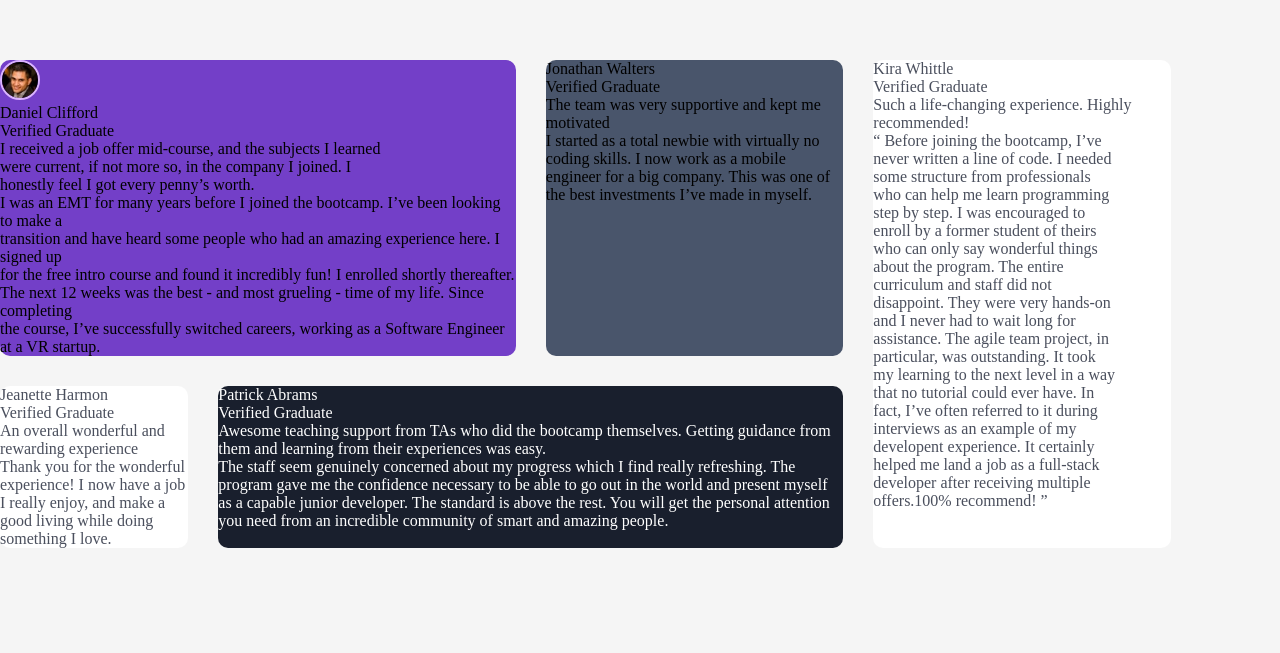
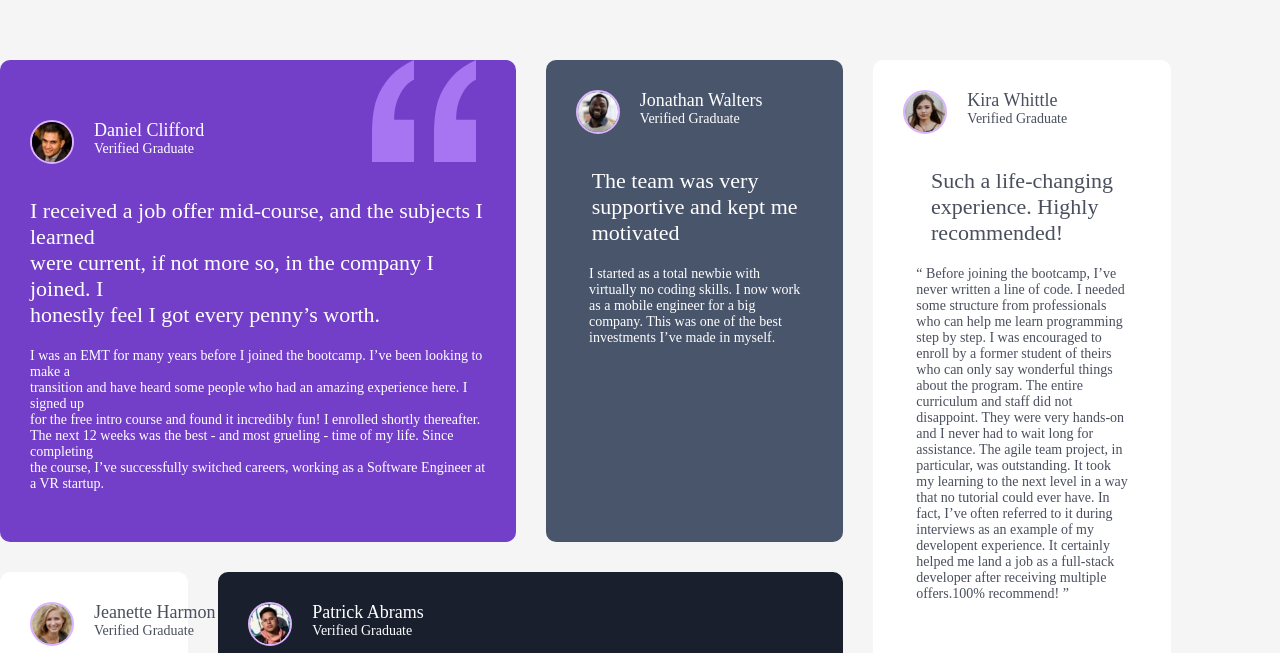
Before and after one commit to bakhriddinoff/testimonials-grid-section-main, a plain HTML site: page index.html in a window 1280 px wide. Shown: the part 240-893 px from the top of the page. Before the commit the page ends 800 px from the top, so only its background shows below. Drawn offline with Linux system fonts and the light colour scheme.

Commit message:
add all cards

```diff
--- a/index.html
+++ b/index.html
@@ -14,6 +14,7 @@
   <main>
     <!-- Cards -->
     <div class="card1">
+      <img class="sign" src="./images/bg-pattern-quotation.svg" alt="">
       <div class="wrapper">
         <div class="img-wrap">
           <img class="imgs1" src="./images/image-daniel.jpg" alt="Daniel Clifford">
@@ -27,24 +28,26 @@
         <p class="text1">  I received a job offer mid-course, and the subjects I learned <br> were current, if not more so, in the company I joined. I <br> honestly feel I got every penny’s worth.</p>
       </div>
       <div class="texts-wrapper">
-        <p class="text2">  I was an EMT for many years before I joined the bootcamp. I’ve been looking to make a <br> transition and have heard some people who had an amazing experience here. I signed up <br> for the free intro course and found it incredibly fun! I enrolled shortly thereafter. <br> The next 12 weeks was the best - and most grueling - time of my life. Since completing <br> the course, I’ve successfully switched careers, working as a Software Engineer at a VR startup.</p>
+        <p class="text2">I was an EMT for many years before I joined the bootcamp. I’ve been looking to make a <br> transition and have heard some people who had an amazing experience here. I signed up <br> for the free intro course and found it incredibly fun! I enrolled shortly thereafter. <br> The next 12 weeks was the best - and most grueling - time of my life. Since completing <br> the course, I’ve successfully switched careers, working as a Software Engineer at a VR startup.</p>
       </div>
     </div>
 
 <!-- Cards2 -->
     <div class="card2">
       <div class="wrapper">
-        <div class="img-wrap"></div>
+        <div class="img-wrap">
+          <img class="imgs1" src="./images/image-jonathan.jpg" alt="Jonathan">
+        </div>
         <div class="text-wrap">
           <p class="name">Jonathan Walters</p>
           <div class="job">Verified Graduate</div>
         </div>
       </div>
       <div class="texts-wrapper">
-        <p class="text1">  The team was very supportive and kept me motivated</p>
+        <p class="text1">  The team was very <br> supportive and kept me <br> motivated</p>
       </div>
       <div class="texts-wrapper">
-        <p class="text2">  I started as a total newbie with virtually no coding skills. I now work as a mobile engineer for a big company. This was one of the best investments I’ve made in myself.</p>
+        <p class="text2">  I started as a total newbie with <br> virtually no coding skills. I now work <br> as a mobile engineer for a big <br> company. This was one of the best <br> investments I’ve made in myself.</p>
       </div>
     </div>
 
@@ -52,12 +55,16 @@
     <!-- Cards3 -->
     <div class="card3">
       <div class="wrapper">
-        <div class="img-wrap"></div>
+        <div class="img-wrap">
+          <img class="imgs1" src="./images/image-kira.jpg" alt="Kira">
+        </div>
         <div class="text-wrap">
           <p class="name">Kira Whittle</p>
           <div class="job">Verified Graduate</div>
+        </div>
+      </div>
         <div class="texts-wrapper">
-            <p class="text1">Such a life-changing experience. Highly recommended!</p>
+          <p class="text1">Such a life-changing <br> experience. Highly <br> recommended!</p>
         </div>
         <div class="texts-wrapper">
           <p class="text2">“ Before joining the bootcamp, I’ve <br> never written a line of code. I needed <br> some structure from
@@ -67,24 +74,25 @@
             project, in <br> particular, was outstanding. It took <br> my learning to the next level in a way <br> that no tutorial could ever have. In <br> fact, I’ve often referred to it during <br> interviews as an example of my <br> developent experience. It certainly <br> helped me land a job as a full-stack <br> developer after receiving multiple <br> offers.100% recommend! ”
           </p>
         </div>
-        </div>
-      </div>
+
     </div>
 
     <!-- Cards4 -->
     <div class="card4">
       <div class="wrapper">
-        <div class="img-wrap"></div>
+        <div class="img-wrap">
+          <img class="imgs1" src="./images/image-jeanette.jpg" alt="Jeanette harmon">
+        </div>
         <div class="text-wrap">
           <p class="name">Jeanette Harmon</p>
           <div class="job">Verified Graduate</div>
         </div>
       </div>
       <div class="texts-wrapper">
-        <p class="text1">  An overall wonderful and rewarding experience</p>
+        <p class="text1">  An overall wonderful <br> and rewarding <br> experience</p>
       </div>
       <div class="texts-wrapper">
-        <p class="text2">  Thank you for the wonderful experience! I now have a job I really enjoy, and make a good living while doing something I love.</p>
+        <p class="text2">  Thank you for the wonderful <br> experience! I now have a job I really <br> enjoy, and make a good living while <br> doing something I love.</p>
       </div>
     </div>
 
@@ -94,17 +102,19 @@
   <!-- Cards5 -->
       <div class="card5">
         <div class="wrapper">
-          <div class="img-wrap"></div>
+          <div class="img-wrap">
+            <img class="imgs1" src="./images/image-patrick.jpg" alt="Patrick">
+          </div>
           <div class="text-wrap">
             <p class="name">Patrick Abrams</p>
             <div class="job">Verified Graduate</div>
           </div>
         </div>
         <div class="texts-wrapper">
-          <p class="text1">  Awesome teaching support from TAs who did the bootcamp themselves. Getting guidance from them and learning from their experiences was easy.</p>
+          <p class="text1">  Awesome teaching support from TAs who did the bootcamp <br> themselves. Getting guidance from <br> them and learning from their experiences was easy.</p>
         </div>
         <div class="texts-wrapper">
-          <p class="text2">  The staff seem genuinely concerned about my progress which I find really refreshing. The program gave me the confidence necessary to be able to go out in the world and present myself as a capable junior developer. The standard is above the rest. You will get the personal attention you need from an incredible community of smart and amazing people.</p>
+          <p class="text2">  The staff seem genuinely concerned about my progress which I find really refreshing. The <br> program gave me the confidence necessary to be able to go out in the world and present <br> myself as a capable junior developer. The standard is above the rest. You will get the personal <br> attention you need from an incredible community of smart and amazing people.</p>
         </div>
       </div>
 
--- a/style.css
+++ b/style.css
@@ -1,11 +1,11 @@
 *,html {
     padding: 0;
     margin: 0;
-    box-sizing: border-box;
 }
 
 body {
     background-color: rgb(245, 245, 245);
+    color: white;
 }
 main {
     margin-top: 300px;
@@ -13,23 +13,29 @@ main {
     grid-template-columns: repeat(12, 1fr);
     margin-left: auto;
     margin-right: auto;
-    max-width: 1400px;
     gap: 30px;
-}
-
-.text-wrap, .texts-wrapper {
-    width: 100%;
-}
-
-.texts-wrapper {
-    width: 100%;
+    max-width: 1500px;
 }
 
 .card1 {
+    padding: 30px;
+    display: flex;
+    flex-direction: column;
+    justify-content: center;
+    align-items: center;
     width: auto;
     border-radius: 10px;
     grid-column: 1/6;
     background-color: rgb(115, 63, 200);
+    position: relative;
+    z-index: -2;
+}
+
+.sign {
+    z-index: -1;
+    position: absolute;
+    top: 0;
+    right: 40px;
 }
 
 .card2 {
@@ -54,7 +60,6 @@ main {
 }
 
 .card5 {
-    color: white;
     border-radius: 10px;
     grid-column: 3/9;
     background-color: rgb(25, 31, 45);
@@ -66,6 +71,49 @@ main {
     border: 2px solid rgb(219, 180, 255);
 }
 
-.name {
-    w
+.name, .job {
+    font-size: 18px;
 }
+
+.job {
+    font-size: 14px;
+}
+
+.text1 {
+    font-size: 22px;
+}
+
+.text2 {
+    font-size: 14px;
+}
+
+.wrapper {
+    display: flex;
+    padding: 30px;
+    gap: 20px;
+    width: 100%;
+}
+
+.texts-wrapper {
+    display: flex;
+    justify-content: center;
+    align-items: center;
+    padding-bottom: 20px;
+}
+
+.card5 .texts-wrapper {
+    justify-content: flex-start;
+    padding-left: 30px;
+}
+
+/* .texts-wrapper {
+    padding-left: 30px;
+    padding-right: 30px;
+    padding-bottom: 30px;
+}
+
+.cards3 .texts-wrapper {
+    padding-left: 0px;
+    padding-right: 0px;
+    padding-bottom: 0px;
+} */
```
Lines whose indentation alone changed are shown as unchanged.
